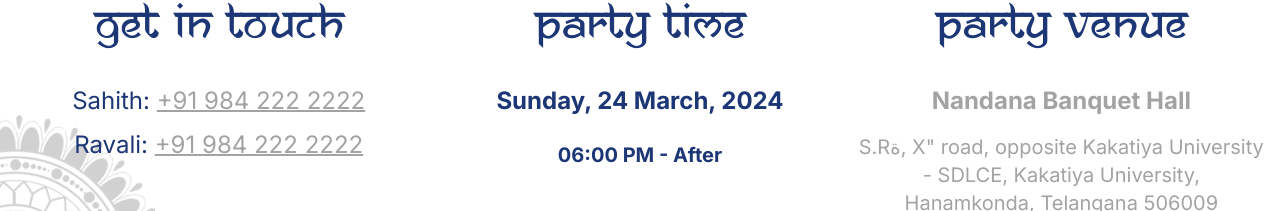
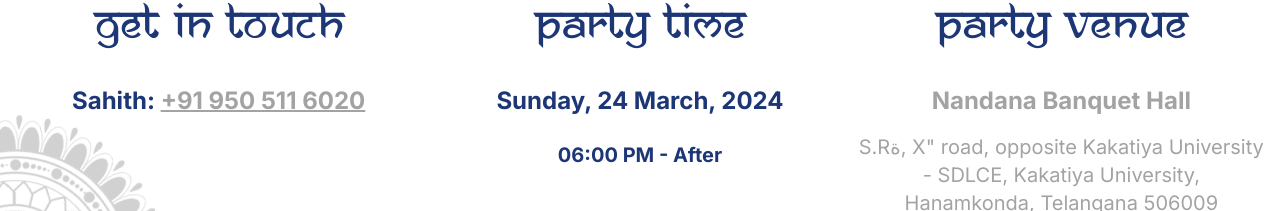
Before and after one commit to AvinashKamal/lasyavi_birthday, a Next.js app: page / in a window 1280 px wide. Shown: the part 3505-3716 px from the top of the page. Built offline with nearby package versions, Linux system fonts and the light colour scheme.

Commit message:
Content changes and optimization

```diff
--- a/app/page.js
+++ b/app/page.js
@@ -195,6 +195,7 @@ export default function Home() {
 							alt={'Location'}
 							width={500}
 							height={500}
+							priority={true}
 						/>
 						<div className="location-content relative text-center lg:text-left">
 							<h3 className={'text-[28px] md:text-[36px] lg:text-[48px] mb-3 text-white'}>Nandana Banquet Hall</h3>
@@ -221,16 +222,8 @@ export default function Home() {
 						className="contact grid grid-cols-1 md:grid-cols-2 lg:grid-cols-3 place-content-center gap-12 md:gap-8 lg:gap-4">
 						<div className="info text-[#1C3676] flex flex-col gap-3 items-center">
 							<h1 className={'text-[28px] md:text-[36px] lg:text-[48px] mb-3'}>Get in touch</h1>
-							<a href={'tel:+91 984 222 2222'} className={'text-[#1C3676] text-2xl'}>Sahith: <span
-								className={'text-[#a3a3a3] decoration-2 underline'}>+91
-								984
-								222 2222</span></a>
-
-							<a href={'tel:+91 984 222 2222'}
-								 className={'text-[#1C3676] text-2xl'}>Ravali: <span
-								className={'text-[#a3a3a3] decoration-2 underline'}>+91
-								984
-								222 2222</span></a>
+							<a href={'tel:+91 91 950 511 6020'} className={'text-[#1C3676] text-2xl font-bold'}>Sahith: <span
+								className={'text-[#a3a3a3] decoration-2 underline'}>+91 950 511 6020</span></a>
 						</div>
 						<div className="party-time text-[#1C3676] flex flex-col gap-3 items-center">
 							<h3 className={`text-[28px] md:text-[36px] lg:text-[48px] mb-3`}>Party time</h3>
```
